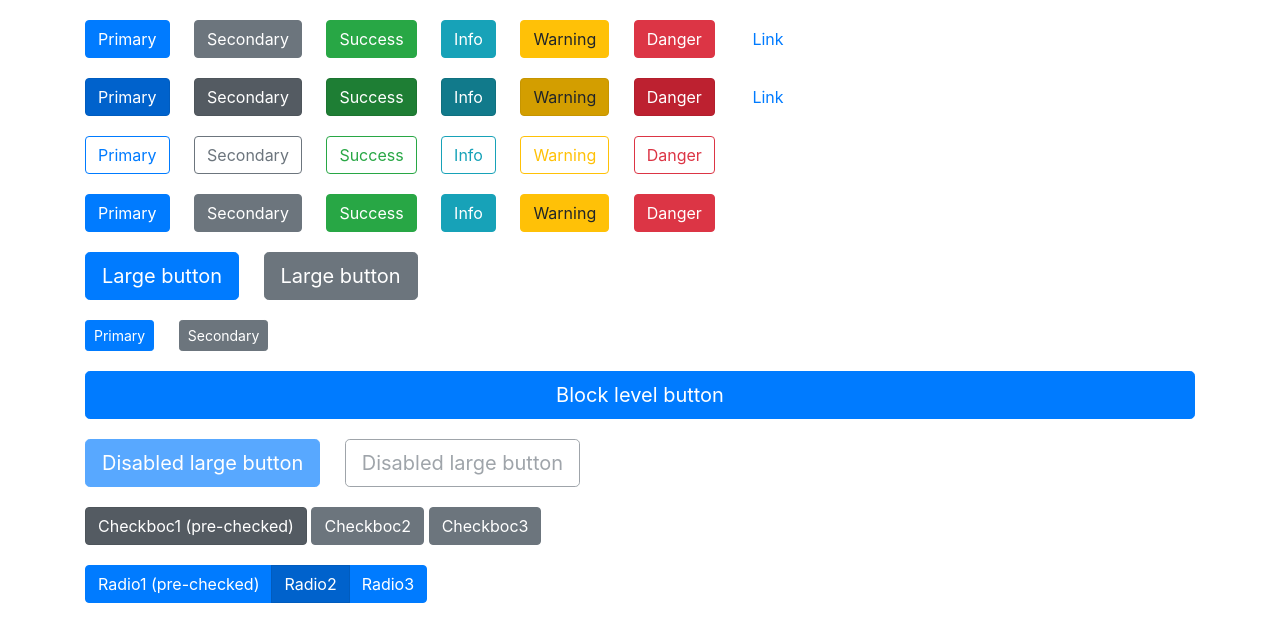
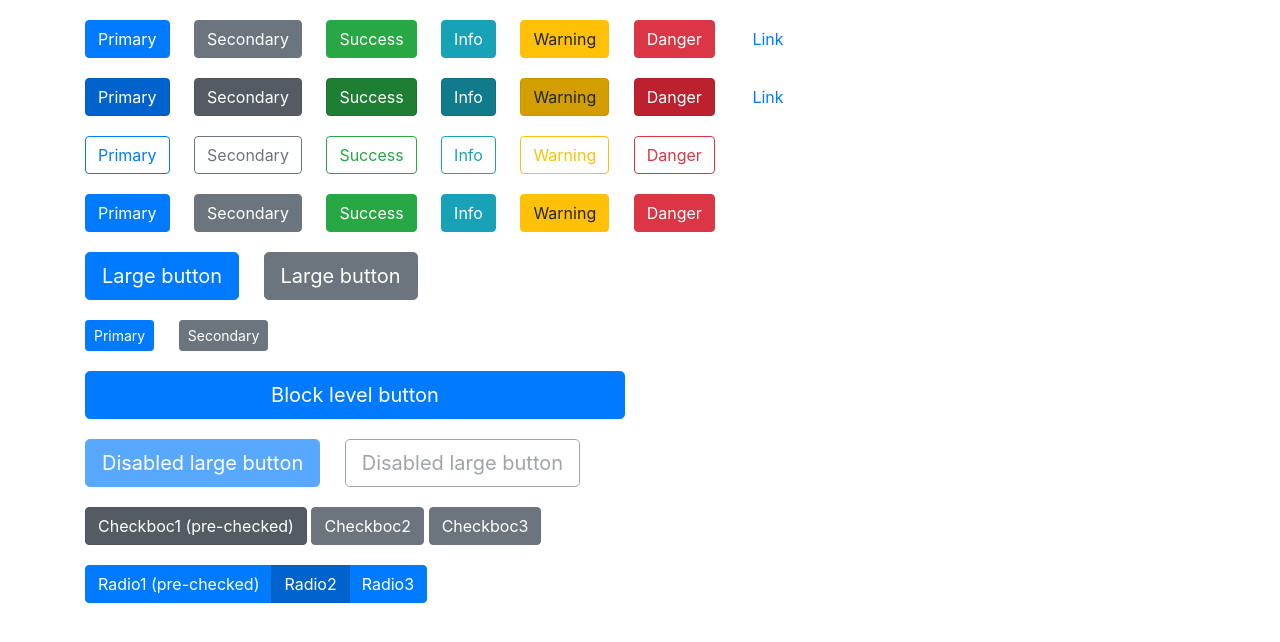
Before and after one commit to mazurenko913/bootstrap-uikit, a website: page buttons/index.html in a window 1280 px wide. Drawn offline with nearby package versions, Linux system fonts and the light colour scheme.

Commit message:
fix the bootstrap buttons

```diff
--- a/buttons/index.html
+++ b/buttons/index.html
@@ -69,8 +69,13 @@
         <button type="button" class="btn btn-secondary btn-sm">Secondary</button>
     </div>
 
+
     <div class="container">
-        <button type="button" class="btn btn-primary btn-lg btn-block">Block level button</button>
+        <div class="row">
+            <div class="col-6">
+                <button type="button" class="btn btn-primary btn-lg btn-block">Block level button</button>
+            </div>
+        </div>
     </div>
 
     <div class="container">
```
